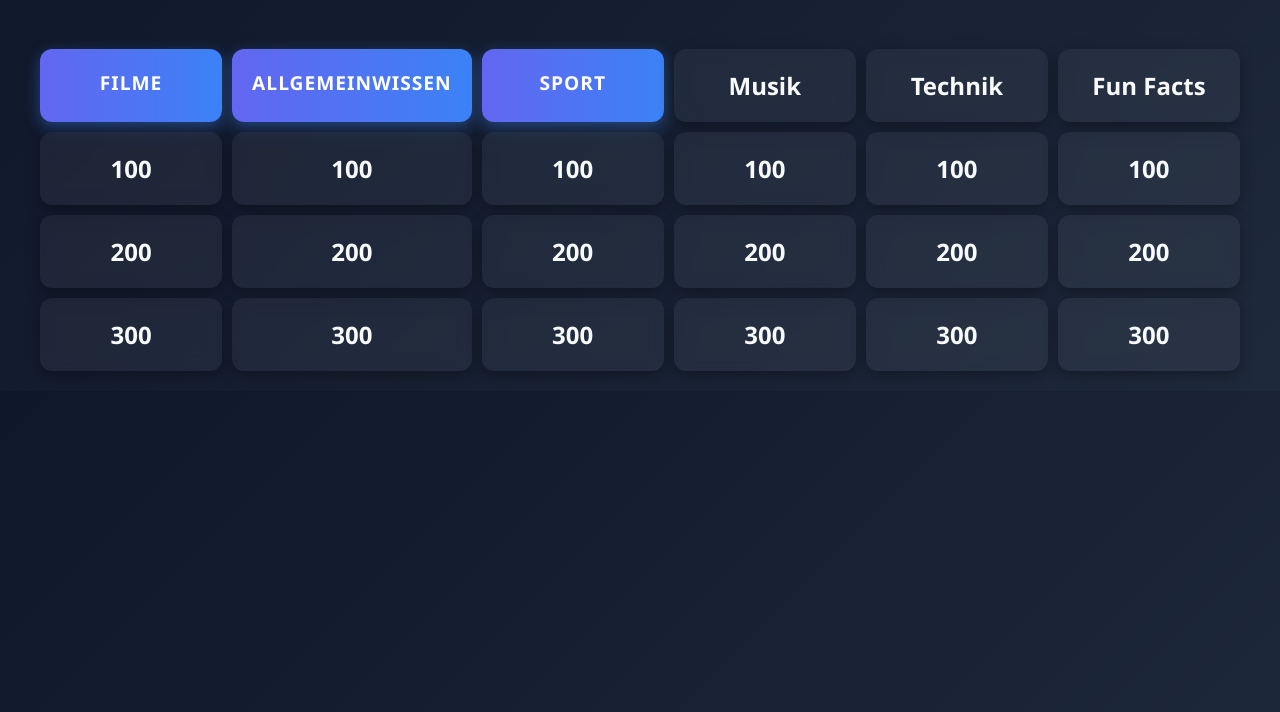
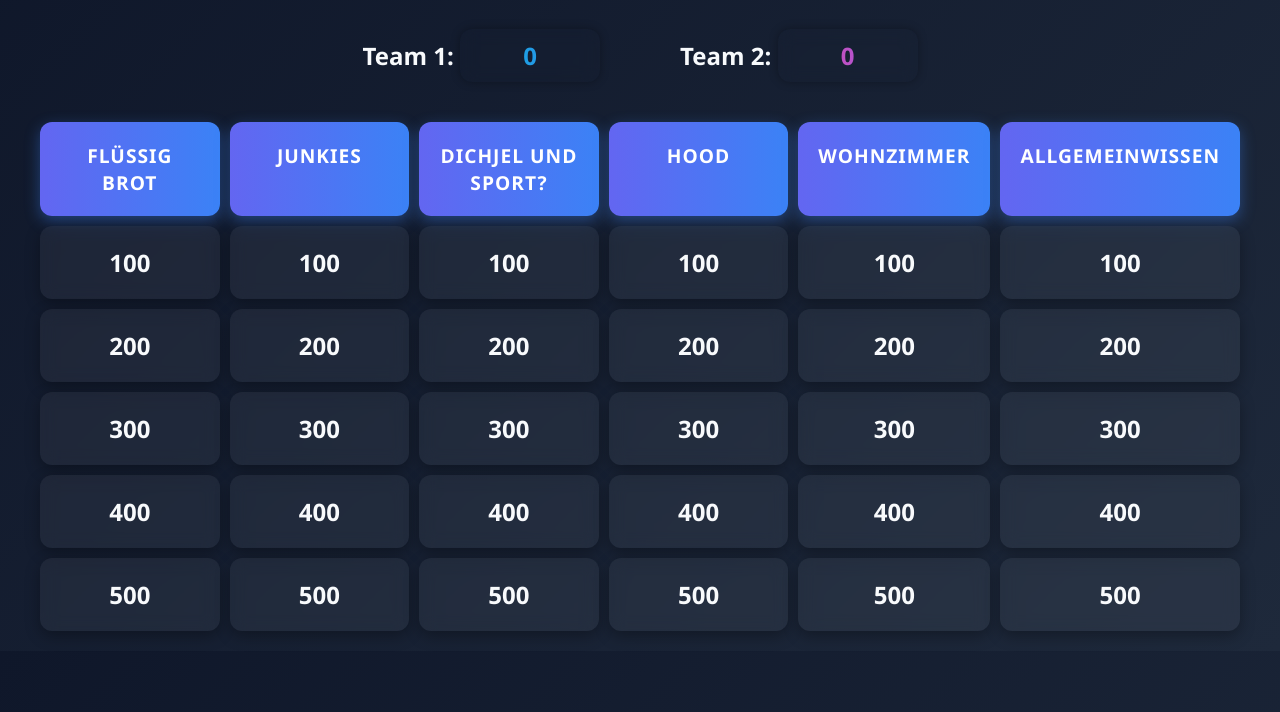
Before and after one commit to oliversdevjourney/jeopardy-quiz, a website built with webpack: page index.html in a window 1280 px wide. Shown: the part 88-800 px from the top of the page. Built offline with nearby package versions, Linux system fonts and the light colour scheme.

Commit message:
ideen.txt und kategorien

```diff
--- a/css/style.css
+++ b/css/style.css
@@ -2,6 +2,7 @@
 body {
   margin: 0;
   font-family: "Segoe UI", Roboto, sans-serif;
+  /*font-family:"press Start 2P";*/
   background: linear-gradient(135deg, #0f172a, #1e293b);
   color: #f8fafc;
   text-align: center;
@@ -71,7 +72,7 @@ h1 {
 
 /* ---------- CATEGORY HEADER ---------- */
 .cell:first-child,
-.board > .cell:nth-child(-n + 3) {
+.board > .cell:nth-child(-n + 6) {
   font-size: 1.2rem;
   font-weight: 700;
   text-transform: uppercase;
--- a/index.html
+++ b/index.html
@@ -3,11 +3,17 @@
 <head>
   <meta charset="UTF-8">
   <meta name="viewport" content="width=device-width, initial-scale=1">
-  <title>Jeopardy Beamer</title>
+  <title>Jeopardy</title>
   <link rel="stylesheet" href="css/style.css">
+  <link href="https://fonts.googleapis.com/css2?family=Press+Start+2P&display=swap" rel="stylesheet">
 </head>
 <body>
 <h1>JEOPARDY</h1>
+
+<div class="scoreboard">
+  <div>Team 1: <span id="score1">0</span></div>
+  <div>Team 2: <span id="score2">0</span></div>
+</div>
 
 <div id="board" class="board"></div>
 
--- a/js/app.js
+++ b/js/app.js
@@ -2,51 +2,63 @@
 let score1 = 0, score2 = 0, currentPoints = 0;
 const categories = [
   {
-    name: "Filme",
+    name: "Flüssig Brot",
     questions: [
-      { points: 100, question: "Wer spielt Iron Man?", answer: "Robert Downey Jr.", asked: false },
-      { points: 200, question: "In welchem Jahr kam Titanic raus?", answer: "1997", asked: false },
-      { points: 300, question: "Wie heißt der Regisseur von Inception?", answer: "Christopher Nolan", asked: false }
+      { points: 100, question: "Warum ist der Bierhammer aus Holz?", answer: "Ideal, um das Fass nicht zu beschädigen", asked: false },
+      { points: 200, question: "Wie heißt das Trinkspiel mit dem Irländischem Bier Guiness", answer: "Split the G", asked: false },
+      { points: 300, question: "Weclhes Bier ist das meistgetrunkene Bier in Deutschland", answer: "", asked: false },
+      { points: 400, question: "Wie viele Kalorien hat 1 Bier", answer: "", asked: false },
+      { points: 500, question: "Was ist der jemals höchst gemessene Promillewert", answer: "", asked: false }
+    ]
+  },
+  {
+    name: "Junkies",
+    questions: [
+      { points: 100, question: "xyz", answer: "xyz", asked: false },
+      { points: 200, question: "xyz", answer: "xyz", asked: false },
+      { points: 300, question: "xyz", answer: "xyz", asked: false },
+      { points: 400, question: "xyz", answer: "xyz", asked: false },
+      { points: 500, question: "xyz", answer: "xyz", asked: false }
+    ]
+  },
+  {
+    name: "Dichjel und Sport?",
+    questions: [
+      { points: 100, question: "Wie viele Spieler hat ein Fußballteam?", answer: "11", asked: false },
+      { points: 200, question: "In welchem Land wurden die Olympischen Spiele erfunden?", answer: "Griechenland", asked: false },
+      { points: 300, question: "Wie lange dauert ein Basketballspiel (NBA)?", answer: "48 Minuten", asked: false },
+      { points: 400, question: "Größter Planet?", answer: "Jupiter", asked: false },
+      { points: 500, question: "Größter Planet?", answer: "Jupiter", asked: false }
+    ]
+  },
+  {
+    name: "Hood",
+    questions: [
+      { points: 100, question: "Wer ist der King of Pop?", answer: "Michael Jackson", asked: false },
+      { points: 200, question: "Wie viele Saiten hat eine Gitarre?", answer: "6", asked: false },
+      { points: 300, question: "Welche Band schrieb 'Bohemian Rhapsody'?", answer: "Queen", asked: false },
+      { points: 400, question: "Größter Planet?", answer: "Jupiter", asked: false },
+      { points: 500, question: "Größter Planet?", answer: "Jupiter", asked: false }
+    ]
+  },
+  {
+    name: "Wohnzimmer",
+    questions: [
+      { points: 100, question: "Wofür steht HTML?", answer: "HyperText Markup Language", asked: false },
+      { points: 200, question: "Wer entwickelte Windows?", answer: "Microsoft", asked: false },
+      { points: 300, question: "Was ist die Abkürzung für CPU?", answer: "Central Processing Unit", asked: false },
+      { points: 400, question: "Größter Planet?", answer: "Jupiter", asked: false },
+      { points: 500, question: "Größter Planet?", answer: "Jupiter", asked: false }
     ]
   },
   {
     name: "Allgemeinwissen",
     questions: [
-      { points: 100, question: "Hauptstadt von Frankreich?", answer: "Paris", asked: false },
-      { points: 200, question: "Wie viele Kontinente gibt es?", answer: "7", asked: false },
-      { points: 300, question: "Größter Planet?", answer: "Jupiter", asked: false }
-    ]
-  },
-  {
-    name: "Sport",
-    questions: [
-      { points: 100, question: "Wie viele Spieler hat ein Fußballteam?", answer: "11", asked: false },
-      { points: 200, question: "In welchem Land wurden die Olympischen Spiele erfunden?", answer: "Griechenland", asked: false },
-      { points: 300, question: "Wie lange dauert ein Basketballspiel (NBA)?", answer: "48 Minuten", asked: false }
-    ]
-  },
-  {
-    name: "Musik",
-    questions: [
-      { points: 100, question: "Wer ist der King of Pop?", answer: "Michael Jackson", asked: false },
-      { points: 200, question: "Wie viele Saiten hat eine Gitarre?", answer: "6", asked: false },
-      { points: 300, question: "Welche Band schrieb 'Bohemian Rhapsody'?", answer: "Queen", asked: false }
-    ]
-  },
-  {
-    name: "Technik",
-    questions: [
-      { points: 100, question: "Wofür steht HTML?", answer: "HyperText Markup Language", asked: false },
-      { points: 200, question: "Wer entwickelte Windows?", answer: "Microsoft", asked: false },
-      { points: 300, question: "Was ist die Abkürzung für CPU?", answer: "Central Processing Unit", asked: false }
-    ]
-  },
-  {
-    name: "Fun Facts",
-    questions: [
       { points: 100, question: "Wie viele Herzen hat ein Oktopus?", answer: "3", asked: false },
       { points: 200, question: "Welches Tier kann nicht springen?", answer: "Elefant", asked: false },
-      { points: 300, question: "Was ist das schnellste Landtier?", answer: "Gepard", asked: false }
+      { points: 300, question: "Was ist das schnellste Landtier?", answer: "Gepard", asked: false },
+      { points: 400, question: "Größter Planet?", answer: "Jupiter", asked: false },
+      { points: 500, question: "Größter Planet?", answer: "Jupiter", asked: false }
     ]
   }
 ];
```
Also changed, not shown: ideen.txt (added, +11 -0 lines), js/control.js (+49 -37 lines).
